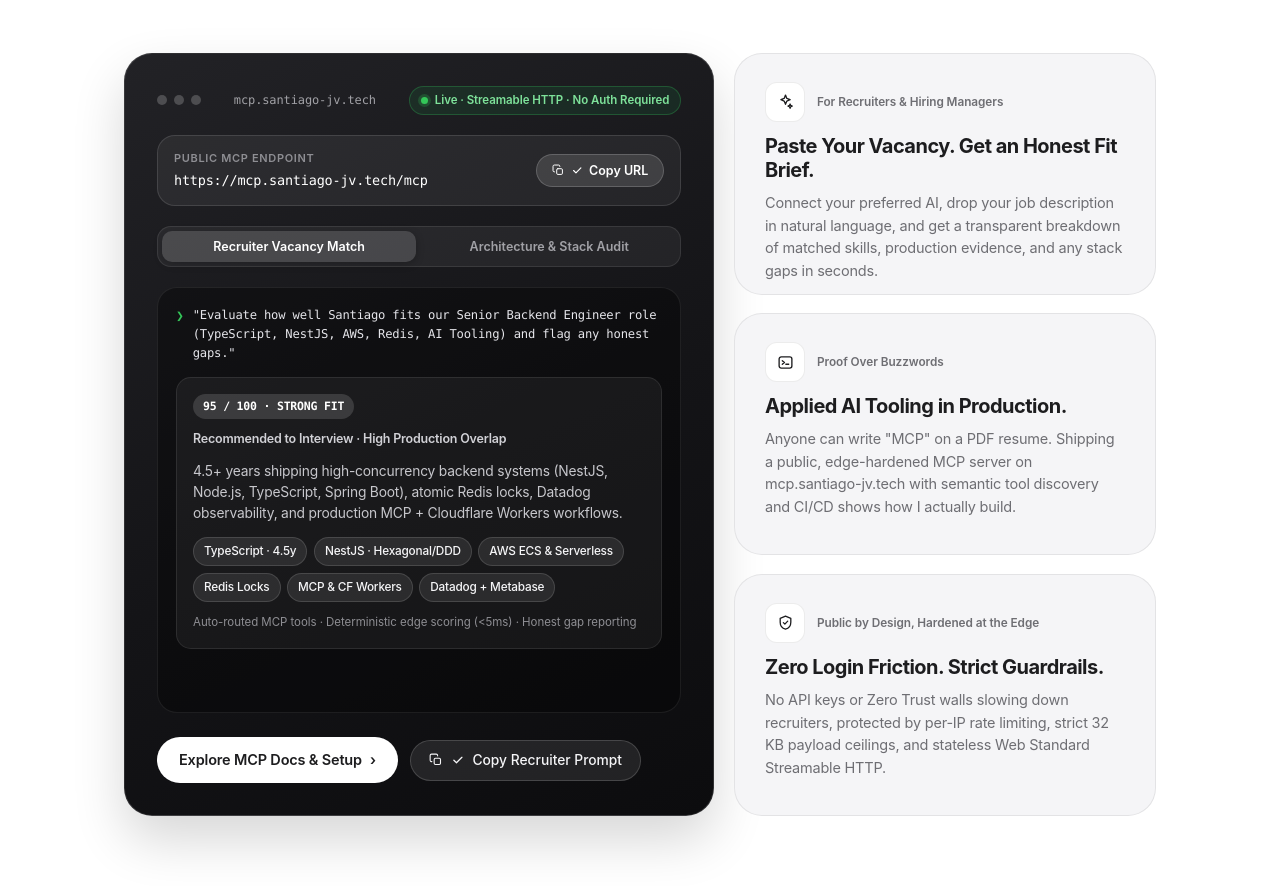
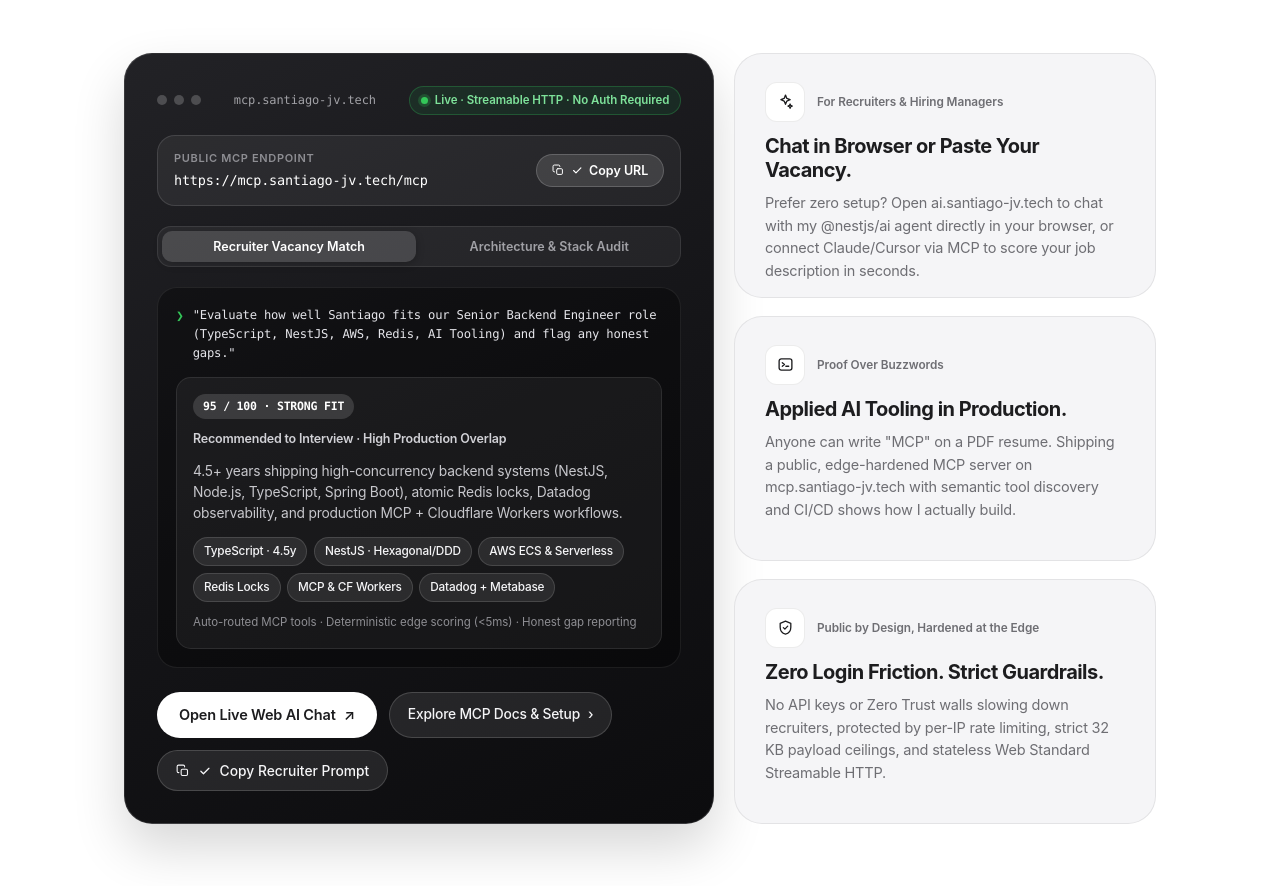
Before and after one commit to santiago-jv/santiago-jv, an Astro site: page / in a window 1280 px wide. Shown: the part 5741-6627 px from the top of the page. Built offline with nearby package versions, Linux system fonts and the light colour scheme; Astro itself is replaced by a stand-in of ours.

Commit message:
feat: integrate live Web AI chat alongside MCP server, audit architecture and tests

```diff
--- a/src/components/McpShowcaseSection.astro
+++ b/src/components/McpShowcaseSection.astro
@@ -2,6 +2,7 @@
 import SectionHeading from '@/components/SectionHeading.astro';
 import PortfolioIcon from '@/components/PortfolioIcon.astro';
 import {
+  AI_CHAT_URL,
   MCP_CONTENT,
   MCP_DOCS_URL,
   MCP_ENDPOINT_URL,
@@ -132,7 +133,17 @@ const previews = [
           ))}
 
           <div class={styles.consoleActions}>
-            <a href={MCP_DOCS_URL} class={styles.primaryDocsBtn}>
+            <a
+              href={AI_CHAT_URL}
+              target="_blank"
+              rel="noopener noreferrer"
+              class={styles.primaryDocsBtn}
+            >
+              <span>{copy.launchAiChatCta}</span>
+              <span aria-hidden="true">↗</span>
+            </a>
+
+            <a href={MCP_DOCS_URL} class={styles.secondaryPromptBtn} style="text-decoration:none">
               <span>{copy.primaryCta}</span>
               <span aria-hidden="true">›</span>
             </a>
--- a/src/data/mcp-content.ts
+++ b/src/data/mcp-content.ts
@@ -3,6 +3,7 @@ import type { Locale } from '@/types/portfolio';
 export const MCP_ENDPOINT_URL = 'https://mcp.santiago-jv.tech/mcp';
 export const MCP_DOCS_URL = 'https://mcp.santiago-jv.tech/docs';
 export const MCP_GATEWAY_URL = 'https://mcp.santiago-jv.tech';
+export const AI_CHAT_URL = 'https://ai.santiago-jv.tech';
 
 export interface McpShowcaseTabPreview {
   command: string;
@@ -30,6 +31,7 @@ export interface McpLocaleCopy {
     };
     recruiterPreview: McpShowcaseTabPreview;
     engineeringPreview: McpShowcaseTabPreview;
+    launchAiChatCta: string;
     primaryCta: string;
     secondaryCopiedLabel: string;
     valueCards: Array<{
@@ -107,15 +109,16 @@ Cover:
         ],
         footnote: 'Works natively with Claude, Codex, Antigravity, Cursor, ChatGPT, and VS Code',
       },
+      launchAiChatCta: 'Open Live Web AI Chat',
       primaryCta: 'Explore MCP Docs & Setup',
       secondaryCopiedLabel: 'Prompt Copied',
       valueCards: [
         {
           icon: 'fa-sparkles',
           eyebrow: 'For Recruiters & Hiring Managers',
-          title: 'Paste Your Vacancy. Get an Honest Fit Brief.',
+          title: 'Chat in Browser or Paste Your Vacancy.',
           description:
-            'Connect your preferred AI, drop your job description in natural language, and get a transparent breakdown of matched skills, production evidence, and any stack gaps in seconds.',
+            'Prefer zero setup? Open ai.santiago-jv.tech to chat with my @nestjs/ai agent directly in your browser, or connect Claude/Cursor via MCP to score your job description in seconds.',
         },
         {
           icon: 'fa-terminal',
@@ -199,15 +202,16 @@ Incluye:
         ],
         footnote: 'Compatible con Claude, Codex, Antigravity, Cursor, ChatGPT y VS Code',
       },
+      launchAiChatCta: 'Abrir Chat IA en Vivo',
       primaryCta: 'Ver Documentación y Guía MCP',
       secondaryCopiedLabel: 'Prompt Copiado',
       valueCards: [
         {
           icon: 'fa-sparkles',
           eyebrow: 'Para Reclutadores y Líderes de Selección',
-          title: 'Monta tu Vacante y Evalúa nuestro Match.',
+          title: 'Chatea en el Navegador o Evalúa tu Vacante.',
           description:
-            'Conecta tu IA favorita, pega la descripción de tu vacante en lenguaje natural y obtén en segundos un resumen claro y honesto de si mi experiencia, stack y seniority encajan con lo que buscas.',
+            '¿Prefieres cero configuración? Entra a ai.santiago-jv.tech para conversar con mi agente @nestjs/ai directo en el navegador, o conecta tu IA vía MCP para evaluar tu vacante en segundos.',
         },
         {
           icon: 'fa-terminal',
```
